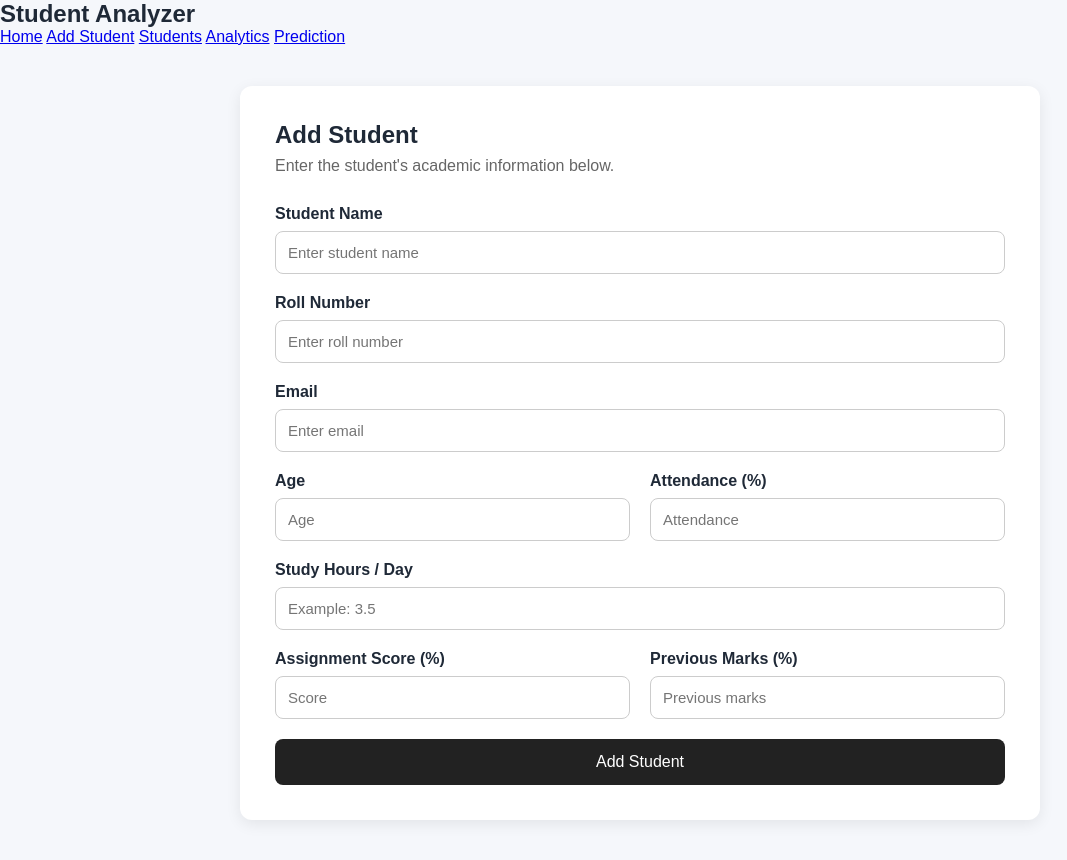
After one commit to Sahilshowkat786/student-performance-analyzer, a Flask app: page /add-student in a window 1280 px wide. The commit adds this page. Shown: the whole page, without its empty margins (0-1067 px from the left). Run offline with Flask 3, Linux system fonts and the light colour scheme.

Commit message:
add student from page

```diff
--- a/app.py
+++ b/app.py
@@ -8,5 +8,10 @@ def home():
     return render_template("index.html")
 
 
+@app.route("/add-student")
+def add_student():
+    return render_template("add_student.html")
+
+
 if __name__ == "__main__":
     app.run(debug=True)
--- a/static/css/style.css
+++ b/static/css/style.css
@@ -519,3 +519,92 @@ select {
         padding-bottom: 20px;
     }
 }
+
+/* Add Student Form */
+
+.form-section {
+    padding: 40px;
+    display: flex;
+    justify-content: center;
+}
+
+.form-container {
+    width: 100%;
+    max-width: 800px;
+    background: white;
+    padding: 35px;
+    border-radius: 12px;
+    box-shadow: 0 4px 15px rgba(0, 0, 0, 0.08);
+}
+
+.form-container h1 {
+    margin-bottom: 8px;
+}
+
+.form-description {
+    margin-bottom: 30px;
+    color: #666;
+}
+
+.form-group {
+    margin-bottom: 20px;
+}
+
+.form-group label {
+    display: block;
+    margin-bottom: 8px;
+    font-weight: 600;
+}
+
+.form-group input {
+    width: 100%;
+    padding: 12px;
+    border: 1px solid #ccc;
+    border-radius: 8px;
+    font-size: 15px;
+    box-sizing: border-box;
+}
+
+.form-group input:focus {
+    outline: none;
+    border-color: #333;
+}
+
+.form-row {
+    display: grid;
+    grid-template-columns: 1fr 1fr;
+    gap: 20px;
+}
+
+.submit-btn {
+    width: 100%;
+    padding: 14px;
+    border: none;
+    border-radius: 8px;
+    background: #222;
+    color: white;
+    font-size: 16px;
+    cursor: pointer;
+}
+
+.submit-btn:hover {
+    background: #444;
+}
+
+
+@media (max-width: 700px) {
+
+    .form-section {
+        padding: 20px;
+    }
+
+    .form-container {
+        padding: 25px;
+    }
+
+    .form-row {
+        grid-template-columns: 1fr;
+        gap: 0;
+    }
+
+}
--- /dev/null
+++ b/templates/add_student.html
@@ -0,0 +1,196 @@
+<!DOCTYPE html>
+<html lang="en">
+
+<head>
+    <meta charset="UTF-8">
+    <meta name="viewport" content="width=device-width, initial-scale=1.0">
+
+    <title>Add Student - Student Performance Analyzer</title>
+
+    <link rel="stylesheet" href="{{ url_for('static', filename='css/style.css') }}">
+</head>
+
+<body>
+
+    <nav>
+        <h2>Student Analyzer</h2>
+
+        <div>
+            <a href="/">Home</a>
+            <a href="/add-student">Add Student</a>
+            <a href="#">Students</a>
+            <a href="#">Analytics</a>
+            <a href="#">Prediction</a>
+        </div>
+    </nav>
+
+
+    <main>
+
+        <section class="form-section">
+
+            <div class="form-container">
+
+                <h1>Add Student</h1>
+
+                <p class="form-description">
+                    Enter the student's academic information below.
+                </p>
+
+
+                <form>
+
+                    <div class="form-group">
+
+                        <label for="name">Student Name</label>
+
+                        <input
+                            type="text"
+                            id="name"
+                            name="name"
+                            placeholder="Enter student name"
+                            required
+                        >
+
+                    </div>
+
+
+                    <div class="form-group">
+
+                        <label for="roll">Roll Number</label>
+
+                        <input
+                            type="text"
+                            id="roll"
+                            name="roll"
+                            placeholder="Enter roll number"
+                            required
+                        >
+
+                    </div>
+
+
+                    <div class="form-group">
+
+                        <label for="email">Email</label>
+
+                        <input
+                            type="email"
+                            id="email"
+                            name="email"
+                            placeholder="Enter email"
+                            required
+                        >
+
+                    </div>
+
+
+                    <div class="form-row">
+
+                        <div class="form-group">
+
+                            <label for="age">Age</label>
+
+                            <input
+                                type="number"
+                                id="age"
+                                name="age"
+                                min="10"
+                                max="100"
+                                placeholder="Age"
+                                required
+                            >
+
+                        </div>
+
+
+                        <div class="form-group">
+
+                            <label for="attendance">Attendance (%)</label>
+
+                            <input
+                                type="number"
+                                id="attendance"
+                                name="attendance"
+                                min="0"
+                                max="100"
+                                placeholder="Attendance"
+                                required
+                            >
+
+                        </div>
+
+                    </div>
+
+
+                    <div class="form-group">
+
+                        <label for="study_hours">Study Hours / Day</label>
+
+                        <input
+                            type="number"
+                            id="study_hours"
+                            name="study_hours"
+                            min="0"
+                            max="24"
+                            step="0.5"
+                            placeholder="Example: 3.5"
+                            required
+                        >
+
+                    </div>
+
+
+                    <div class="form-row">
+
+                        <div class="form-group">
+
+                            <label for="assignment">Assignment Score (%)</label>
+
+                            <input
+                                type="number"
+                                id="assignment"
+                                name="assignment"
+                                min="0"
+                                max="100"
+                                placeholder="Score"
+                                required
+                            >
+
+                        </div>
+
+
+                        <div class="form-group">
+
+                            <label for="previous_marks">Previous Marks (%)</label>
+
+                            <input
+                                type="number"
+                                id="previous_marks"
+                                name="previous_marks"
+                                min="0"
+                                max="100"
+                                placeholder="Previous marks"
+                                required
+                            >
+
+                        </div>
+
+                    </div>
+
+
+                    <button type="submit" class="submit-btn">
+                        Add Student
+                    </button>
+
+                </form>
+
+            </div>
+
+        </section>
+
+    </main>
+
+</body>
+
+</html>
```
